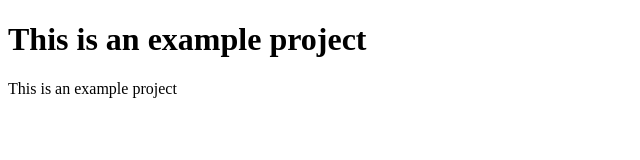
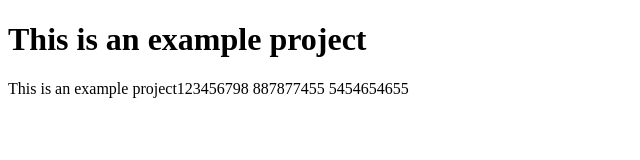
Before and after one commit to sergiy-goshtuk/my-first-project, a plain HTML site: page index.html in a window 1280 px wide. Shown: the whole page, without its empty margins (0-640 px from the left). Drawn offline with Linux system fonts and the light colour scheme.

Commit message:
add html

```diff
--- a/index.html
+++ b/index.html
@@ -1,12 +1,15 @@
 <!DOCTYPE html>
 <html lang="en">
+
 <head>
-    <meta charset="UTF-8">
-    <meta name="viewport" content="width=device-width, initial-scale=1.0">
-    <title>Document</title>
+  <meta charset="UTF-8">
+  <meta name="viewport" content="width=device-width, initial-scale=1.0">
+  <title>Document</title>
 </head>
+
 <body>
   <h1>This is an example project</h1>
-  <p>This is an example project</p>
+  <p>This is an example project123456798 887877455 5454654655 </p>
 </body>
+
 </html>
```
